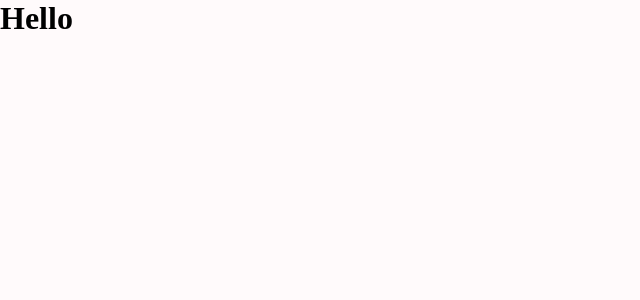
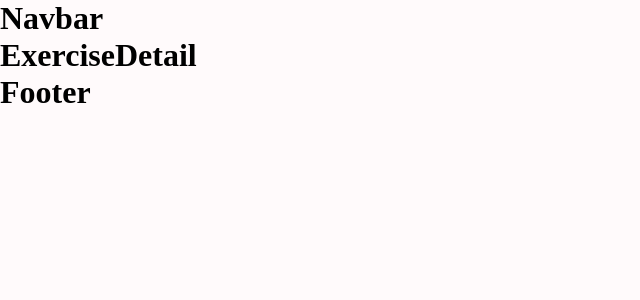
Before and after one commit to ZainKhan2504/gymwalay, a React (Create React App) app: page /exercise/1 in a window 1280 px wide. Shown: the top 300 px of the page, without its empty margins (0-640 px from the left). Built offline with nearby package versions, Linux system fonts and the light colour scheme.

Commit message:
Setup file and folder structure

```diff
--- a/src/App.js
+++ b/src/App.js
@@ -1,10 +1,21 @@
 import "./App.css";
+import { Route, Routes } from "react-router-dom";
+import { Box } from "@mui/material";
+import Navbar from "./components/Navbar";
+import Home from "./components/Home";
+import ExerciseDetail from "./components/ExerciseDetail";
+import Footer from "./components/Footer";
 
 const App = () => {
   return (
-    <div className="App">
-      <h1>Hello</h1>
-    </div>
+    <Box width="400px" sx={{ width: { xl: "1488px" } }} m="auto">
+      <Navbar />
+      <Routes>
+        <Route path="/" element={<Home />} />
+        <Route path="/exercise/:id" element={<ExerciseDetail />} />
+      </Routes>
+      <Footer />
+    </Box>
   );
 };
 
--- /dev/null
+++ b/src/components/ExerciseDetail.jsx
@@ -0,0 +1,11 @@
+import React from "react";
+
+const ExerciseDetail = () => {
+  return (
+    <div>
+      <h1>ExerciseDetail</h1>
+    </div>
+  );
+};
+
+export default ExerciseDetail;
--- /dev/null
+++ b/src/components/Footer.jsx
@@ -0,0 +1,11 @@
+import React from "react";
+
+const Footer = () => {
+  return (
+    <div>
+      <h1>Footer</h1>
+    </div>
+  );
+};
+
+export default Footer;
--- /dev/null
+++ b/src/components/Home.jsx
@@ -0,0 +1,11 @@
+import React from "react";
+
+const Home = () => {
+  return (
+    <div>
+      <h1>Home</h1>
+    </div>
+  );
+};
+
+export default Home;
--- /dev/null
+++ b/src/components/Navbar.jsx
@@ -0,0 +1,9 @@
+import React from "react";
+
+const Navbar = () => (
+  <div>
+    <h1>Navbar</h1>
+  </div>
+);
+
+export default Navbar;
--- a/src/index.js
+++ b/src/index.js
@@ -1,10 +1,13 @@
 import React from "react";
 import ReactDOM from "react-dom/client";
 import App from "./App";
+import { BrowserRouter } from "react-router-dom";
 
 const root = ReactDOM.createRoot(document.getElementById("root"));
 root.render(
   <React.StrictMode>
-    <App />
+    <BrowserRouter>
+      <App />
+    </BrowserRouter>
   </React.StrictMode>
 );
```
Also changed, not shown: src/index.css (deleted).
